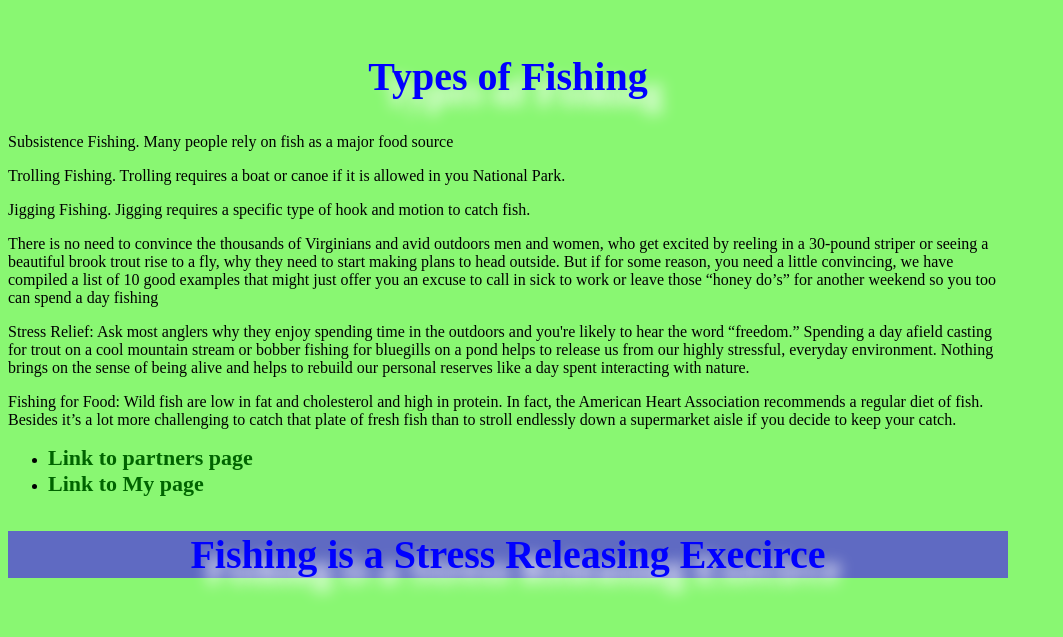
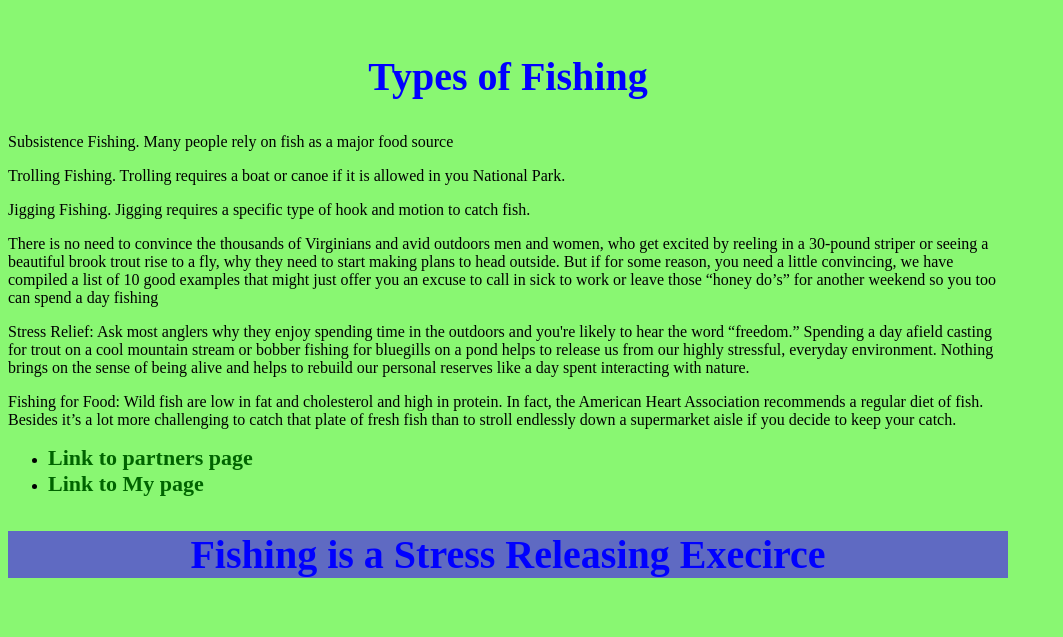
Before and after one commit to Martinezx15/hello-world, a plain HTML site: page index.html in a window 1280 px wide. Shown: the part 871-1508 px from the top of the page, without its empty margins (0-1063 px from the left). Drawn offline with Linux system fonts and the light colour scheme.

Commit message:
Update style.css

```diff
--- a/style.css
+++ b/style.css
@@ -8,8 +8,7 @@ header {
 
 footer {
        background-color: rgba(72, 25, 241, 0.63);
-       font-size: 22px;
-       font-weight: 600;
+       font-size: 32px;
 }
 
 body {
@@ -27,7 +26,7 @@ h1 {
 h2 {
    text-align: center;
    color: blue;
-   text-shadow: 15px 15px 15px white;
+   text-shadow: none;
    font-size: 40px;
 }
 
```
